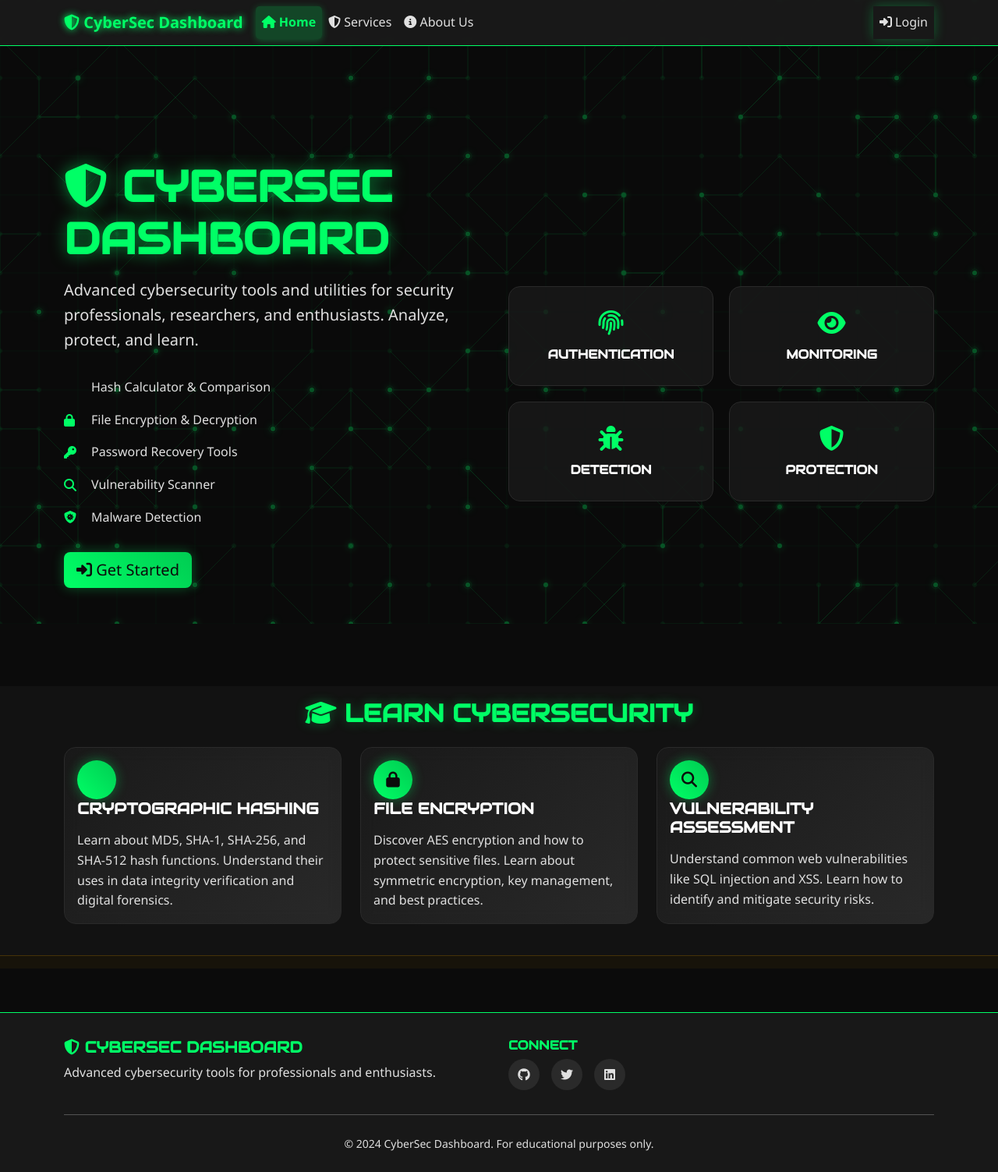
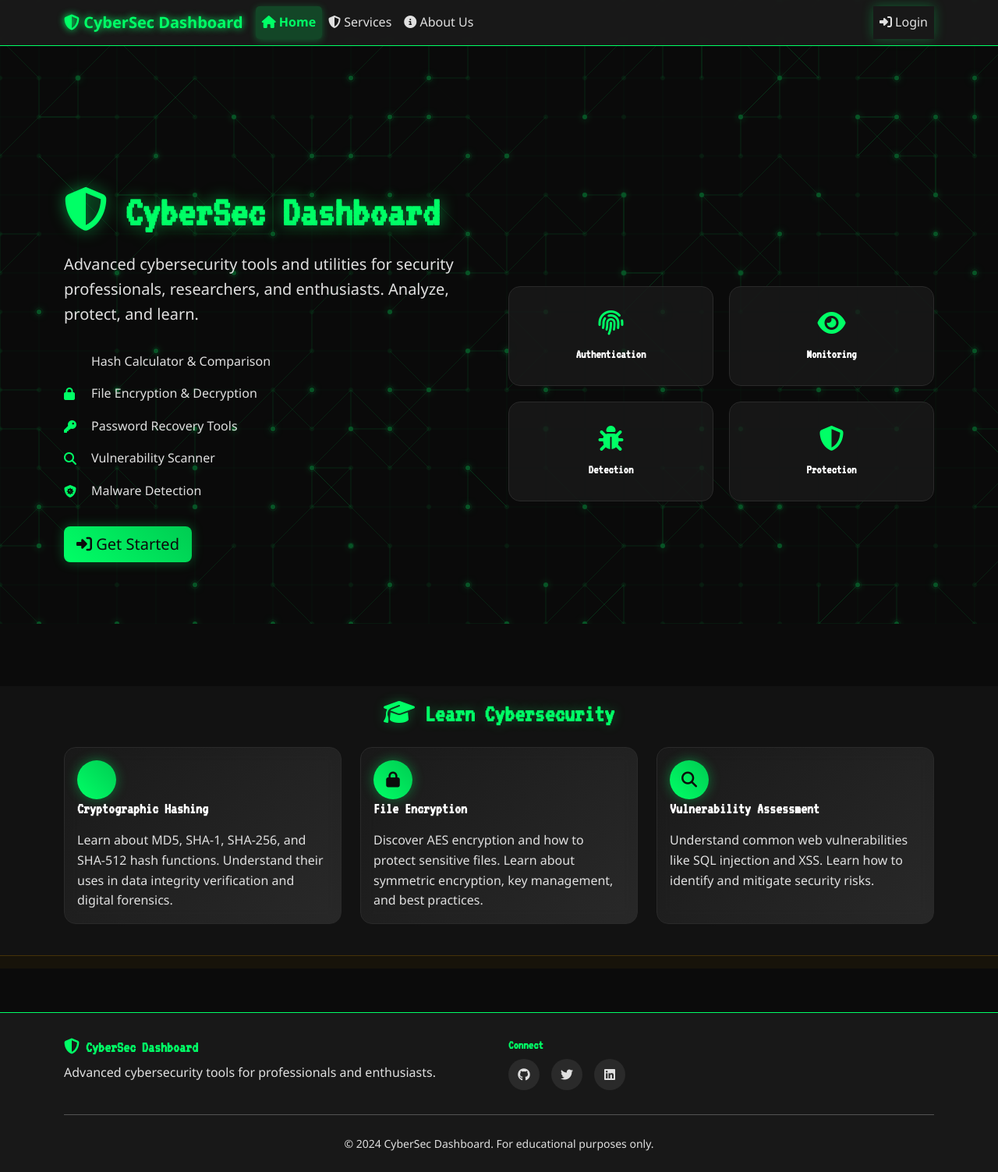
Before and after one commit to jas-preet-singh/C-SENTINAL-Cybersecurity-Dashboard-, a Flask app: page / in a window 1280 px wide. Shown: the whole page at 78% size. Run offline with Flask 3, Linux system fonts and the light colour scheme; parts of the project's set-up code (start-up, migrations or seed data) failed here and were passed over.

Commit message:
Update website to use a retro-style font and green color scheme
Replaces the Audiowide font with VT323 and applies a matrix-style green color to headings in the base template.

Replit-Commit-Author: Agent
Replit-Commit-Session-Id: 8bdfe0b5-c58f-436b-8c1c-3bb82b35e82e
Replit-Commit-Checkpoint-Type: full_checkpoint
Replit-Commit-Screenshot-Url: https://storage.googleapis.com/screenshot-production-us-central1/bf428374-0748-4566-b4cb-974ad830c269/8bdfe0b5-c58f-436b-8c1c-3bb82b35e82e/cvNEgQJ

```diff
--- a/templates/base.html
+++ b/templates/base.html
@@ -11,16 +11,16 @@
  <link href="https://cdnjs.cloudflare.com/ajax/libs/font-awesome/6.4.0/css/all.min.css" rel="stylesheet">
  <!-- Chart.js -->
  <script src="https://cdn.jsdelivr.net/npm/chart.js@3.9.1/dist/chart.min.js"></script>
- <!-- Google Fonts - Audiowide -->
- <link href="https://fonts.googleapis.com/css2?family=Audiowide&display=swap" rel="stylesheet">
+ <!-- Google Fonts - VT323 -->
+ <link href="https://fonts.googleapis.com/css2?family=VT323&display=swap" rel="stylesheet">
  <!-- Custom CSS -->
  <link href="{{ url_for('static', filename='css/style.css') }}" rel="stylesheet">
 
  <style>
   h1, h2, h3, h4, h5, h6 {
-    font-family: 'Audiowide', cursive;
+    font-family: 'VT323', monospace;
     font-weight: bold;
-    text-transform: uppercase;
+    color: #0f0; /* Matrix green */
   }
  </style>
 </head>
```
